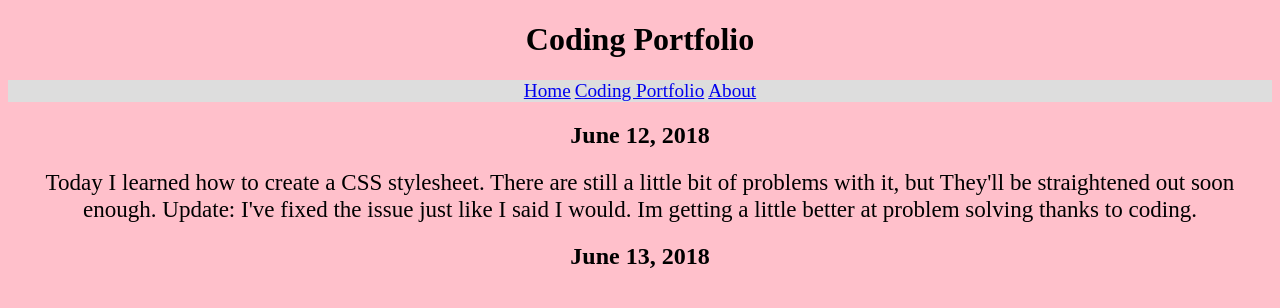
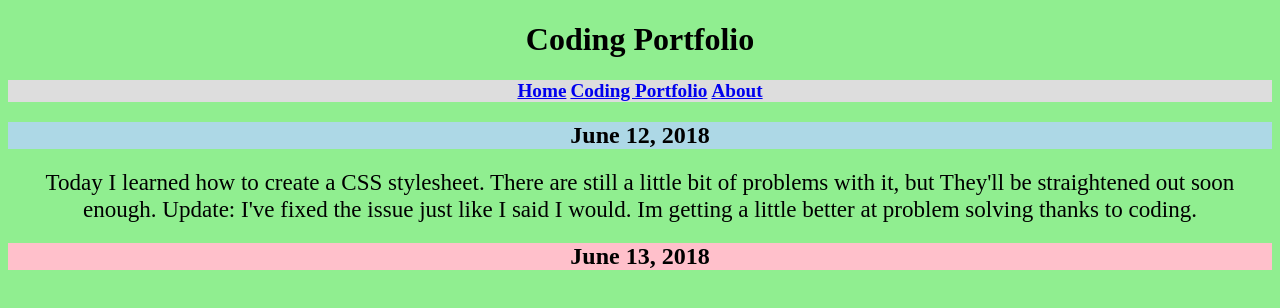
Before and after one commit to Isaac-001/Isaac-001.github.io, a plain HTML site: page codingportfolio.html in a window 1280 px wide. Drawn offline with Linux system fonts and the light colour scheme.

Commit message:
Add files via upload

```diff
--- a/codingportfolio.html
+++ b/codingportfolio.html
@@ -5,25 +5,29 @@
 	<link rel = "stylesheet" type = "text/css" href = "mystylesheet.css" />
 
 	<ul><center>
-			<li><big><a href="index.html">Home</a></big></li>
+			<li><big><b><a href="index.html">Home</a></big></li></b>
 
-			<li><big><a href="codingportfolio.html">Coding Portfolio</a></big></li>
+			<li><big><b><a href="codingportfolio.html">Coding Portfolio</a></big></li></b>
 
-			<li><big><a href="#about">About</a></big></li>
+			<li><big><b><a href="#about">About</a></big></li></b>
 </ul></center>
+
 
 </head>
 
 <body>
 
-<body style="background-color:pink;">
+<body style="background-color:lightgreen;">
+<div style="background-color:lightblue">
+	<center><h2>June 12, 2018</h2></center></div>
 
-	<center><h2>June 12, 2018</h2></center>
-	<p style="font-family:'Courier New'"><center><big><big> Today I learned how to create a CSS stylesheet. There are still a little bit of problems with it, but They'll be straightened out soon enough.
+	<p class="sansserif"><center><big><big> Today I learned how to create a CSS stylesheet. There are still a little bit of problems with it, but They'll be straightened out soon enough.
 
-		Update: I've fixed the issue just like I said I would. Im getting a little better at problem solving thanks to coding.</center></p></big></big>
+		Update: I've fixed the issue just like I said I would. Im getting a little better at problem solving thanks to coding.
 
-		<center><h2>June 13, 2018</h2></center>
+	</center></p></big></big>
+	<div style="background-color:pink">
+	<center><h2>June 13, 2018</h2></center>
 </body>
 
 </html>
--- a/index.html
+++ b/index.html
@@ -41,10 +41,14 @@
 			height="100"
 			border="0"></a>
 
-			<button type="button" onclick="alert('NORTH IS GREAT')"></button>
+			<button type="button" onclick="alert('we doin alright mate)">HEY THERE MUSTANGS HOW DO YOU FEEL?</button>
 
 	<p class="sansserif"><big><big>Consider taking a look at the North Highschool website as well.</p></big></big>
 
+<p id= "demo">I spilled baked beans all over myself watching Cars 2 in theaters</p>
+<button type="button"onclick="myfunc()">a black teenager</button>
+
+<script type="text/javascript" src = "myJavaScript1.js"></script>
 
 
 </p>
--- /dev/null
+++ b/myJavaScript1.js
@@ -0,0 +1 @@
+function myfunc(){document.getElementById("demo").innerHTML= "this dude eating beans & everyone laughed";}
```
Also changed, not shown: north.png.
